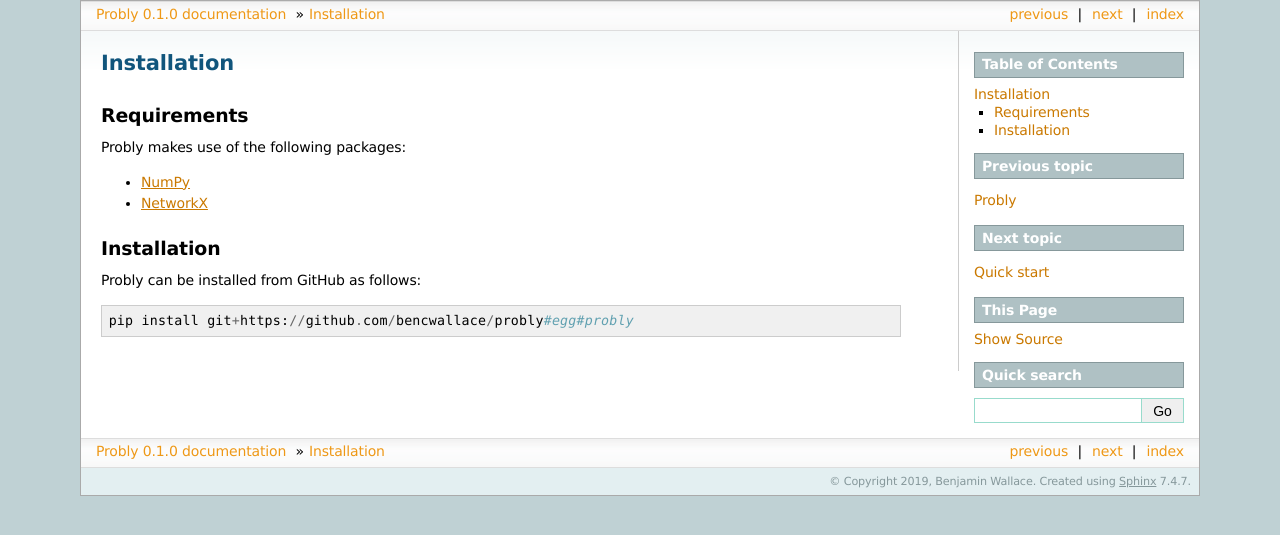
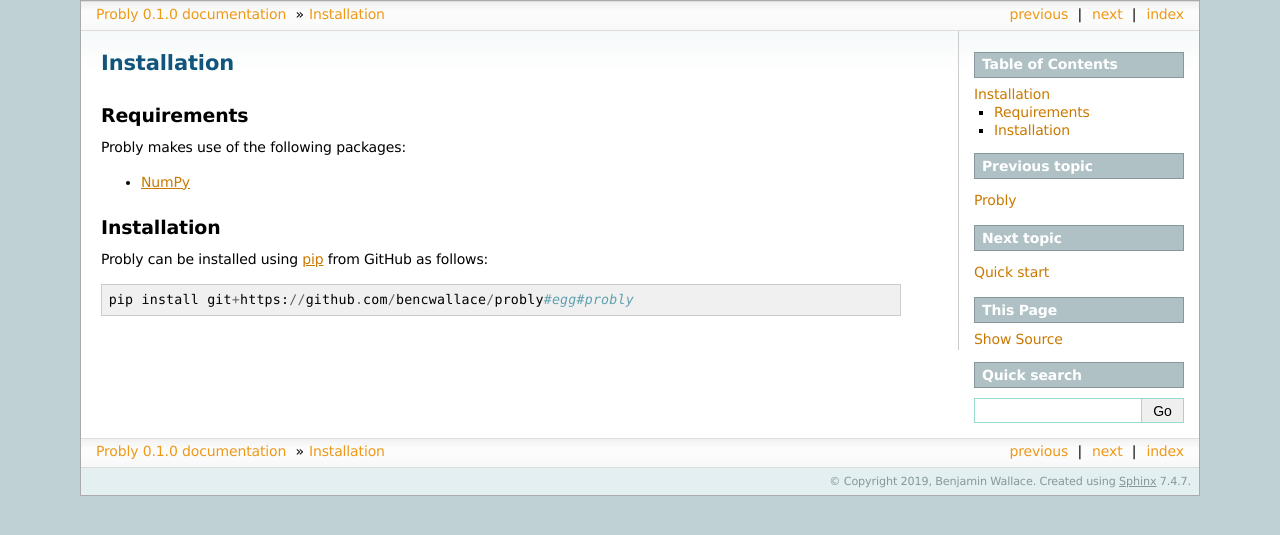
Before and after one commit to bencwallace/Probly, a Sphinx documentation site: the page built from docs/source/installation.rst, in a window 1280 px wide. Shown: the top 535 px of the page. Built offline with Sphinx 7.4.7, drawn with Linux system fonts in a browser that asks for light colours.

Commit message:
changed requirements

```diff
--- a/docs/source/installation.rst
+++ b/docs/source/installation.rst
@@ -8,11 +8,10 @@
 Probly makes use of the following packages:
 
 * `NumPy <http://www.numpy.org/>`_
-* `NetworkX <https://networkx.github.io/>`_
 
 ************
 Installation
 ************
-Probly can be installed from GitHub as follows::
+Probly can be installed using `pip <https://pypi.org/project/pip/>`_ from GitHub as follows::
 
    pip install git+https://github.com/bencwallace/probly#egg#probly
--- a/requirements.txt
+++ b/requirements.txt
@@ -1,2 +1 @@
 numpy
-networkx
--- a/setup.py
+++ b/setup.py
@@ -25,4 +25,4 @@
                    'Topic :: Scientific/Engineering :: Mathematics'
       ],
       packages=['probly'],
-      install_requires=['numpy', 'networkx'])
+      install_requires=['numpy'])
```
